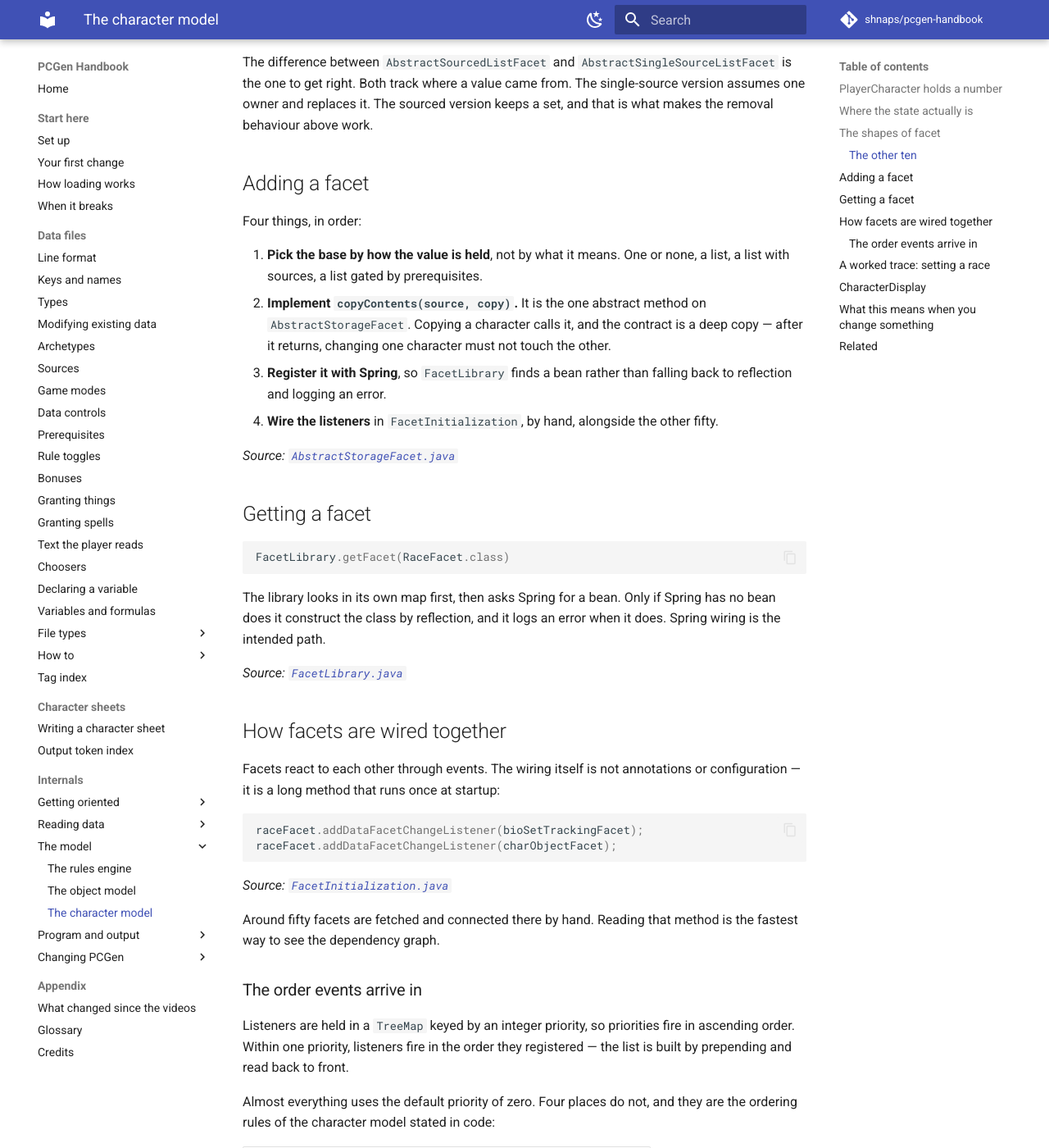
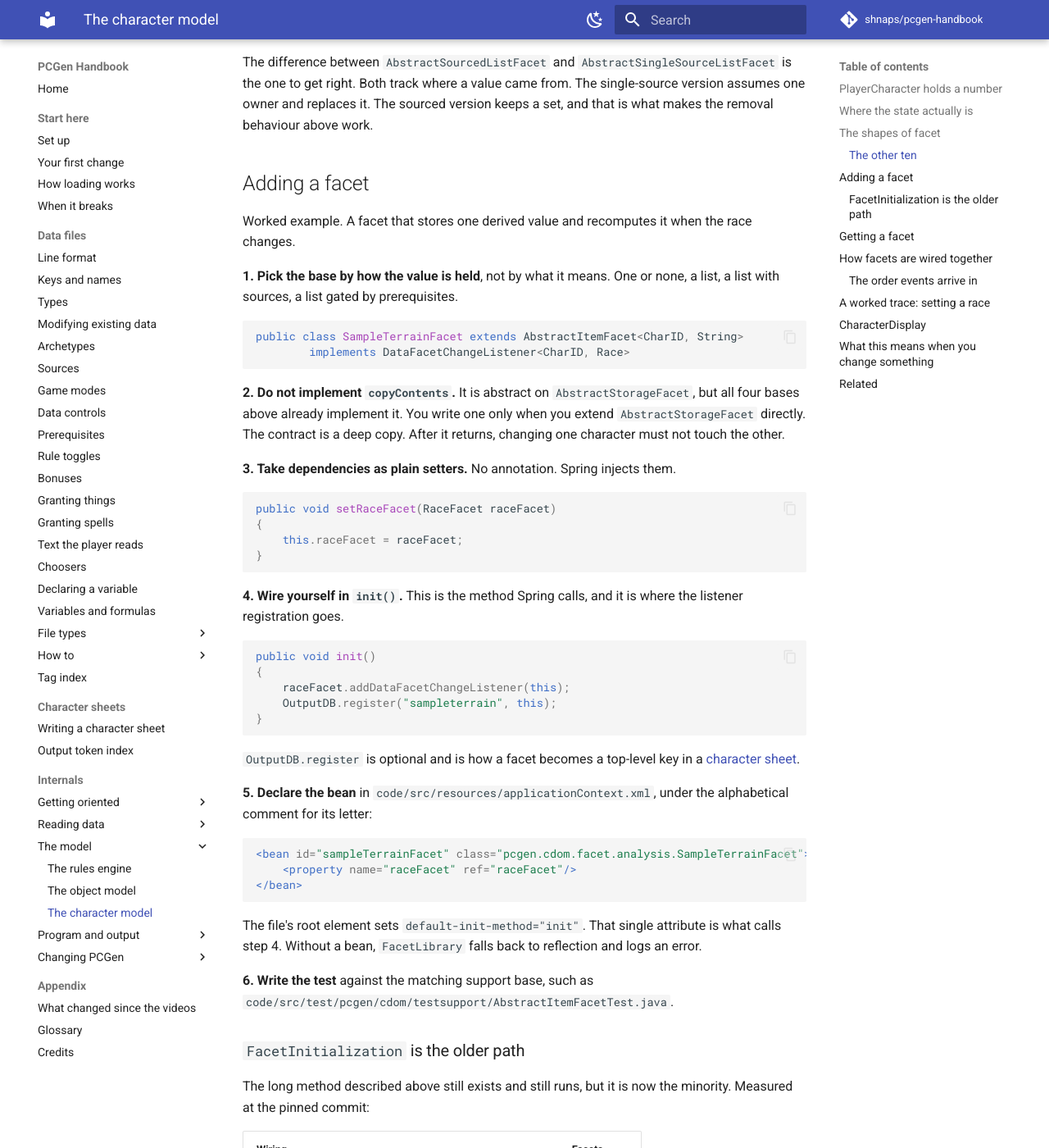
Before and after one commit to shnaps/pcgen-handbook, an MkDocs documentation site: the page built from docs/internals/facets.md, in a window 1280 px wide and 1400 px high, scrolled down 2357 px. Shown: the whole window at 82% size. Built offline with MkDocs 1.6.1 and Material for MkDocs 9.7.7, drawn with Linux system fonts in a browser that asks for light colours; comment, search, counter and statistics services are not loaded; some of the changed text lies outside the part shown.

Commit message:
Fix three correctness defects found by running the docs as tasks
A reviewer attempted three real changes using only the handbook. All three
stopped, and two of the stops were in text written today.

facets.md told the reader to implement copyContents. All four recommended bases
already implement it — AbstractItemFacet:166, AbstractListFacet:402,
AbstractSourcedListFacet:437, AbstractQualifiedListFacet:460. It also sent
wiring to FacetInitialization, which holds 42 listener calls while 109 facets
self-wire in init() called by Spring default-init-method. The section is now a
worked example with the applicationContext.xml bean and OutputDB.register.

adding-a-tag.md gave an example that does not compile: it put with ObjectKey and
read back with getString, which takes a StringKey. The key also had to be
declared and the page never said so. Its test section described three assertions
while real tests write none and override hooks instead.

adding-a-tag.md also routed game mode tags and BONUS subtypes into a page that
documents neither. Those are GameModeLstToken via TokenStore and BonusObj via
Bonus, with different method names. Added a three-contracts table.

Co-Authored-By: Claude Opus 5 (1M context) <noreply@anthropic.com>

````diff
--- a/docs/internals/facets.md
+++ b/docs/internals/facets.md
@@ -99,18 +99,73 @@ makes the removal behaviour above work.
 
 ## Adding a facet
 
-Four things, in order:
+Worked example. A facet that stores one derived value and recomputes it when the race
+changes.
 
-1. **Pick the base by how the value is held**, not by what it means. One or none, a
-   list, a list with sources, a list gated by prerequisites.
-2. **Implement `copyContents(source, copy)`.** It is the one abstract method on
-   `AbstractStorageFacet`. Copying a character calls it, and the contract is a deep
-   copy — after it returns, changing one character must not touch the other.
-3. **Register it with Spring**, so `FacetLibrary` finds a bean rather than falling back
-   to reflection and logging an error.
-4. **Wire the listeners** in `FacetInitialization`, by hand, alongside the other fifty.
+**1. Pick the base by how the value is held**, not by what it means. One or none, a list,
+a list with sources, a list gated by prerequisites.
 
-*Source: [`AbstractStorageFacet.java`](https://github.com/PCGen/pcgen/blob/d262f8b44952860ff857132035fb32d8d11361fa/code/src/java/pcgen/cdom/facet/base/AbstractStorageFacet.java)*
+```java
+public class SampleTerrainFacet extends AbstractItemFacet<CharID, String>
+        implements DataFacetChangeListener<CharID, Race>
+```
+
+**2. Do not implement `copyContents`.** It is abstract on `AbstractStorageFacet`, but all
+four bases above already implement it. You write one only when you extend
+`AbstractStorageFacet` directly. The contract is a deep copy. After it returns, changing
+one character must not touch the other.
+
+**3. Take dependencies as plain setters.** No annotation. Spring injects them.
+
+```java
+public void setRaceFacet(RaceFacet raceFacet)
+{
+    this.raceFacet = raceFacet;
+}
+```
+
+**4. Wire yourself in `init()`.** This is the method Spring calls, and it is where the
+listener registration goes.
+
+```java
+public void init()
+{
+    raceFacet.addDataFacetChangeListener(this);
+    OutputDB.register("sampleterrain", this);
+}
+```
+
+`OutputDB.register` is optional and is how a facet becomes a top-level key in a
+[character sheet](../outputsheets/writing-a-sheet.md).
+
+**5. Declare the bean** in `code/src/resources/applicationContext.xml`, under the
+alphabetical comment for its letter:
+
+```xml
+<bean id="sampleTerrainFacet" class="pcgen.cdom.facet.analysis.SampleTerrainFacet">
+    <property name="raceFacet" ref="raceFacet"/>
+</bean>
+```
+
+The file's root element sets `default-init-method="init"`. That single attribute is what
+calls step 4. Without a bean, `FacetLibrary` falls back to reflection and logs an error.
+
+**6. Write the test** against the matching support base, such as
+`code/src/test/pcgen/cdom/testsupport/AbstractItemFacetTest.java`.
+
+### `FacetInitialization` is the older path
+
+The long method described above still exists and still runs, but it is now the minority.
+Measured at the pinned commit:
+
+| Wiring | Facets |
+|---|---|
+| own `init()`, called by Spring | 109 |
+| `addDataFacetChangeListener` calls in `FacetInitialization` | 42 |
+
+Read `FacetInitialization` to see the dependency graph. Write new wiring in `init()`.
+
+*Source: [`AgeSetFacet.java`](https://github.com/PCGen/pcgen/blob/d262f8b44952860ff857132035fb32d8d11361fa/code/src/java/pcgen/cdom/facet/analysis/AgeSetFacet.java)*
 
 ## Getting a facet
 
@@ -136,8 +191,9 @@ raceFacet.addDataFacetChangeListener(charObjectFacet);
 
 *Source: [`FacetInitialization.java`](https://github.com/PCGen/pcgen/blob/d262f8b44952860ff857132035fb32d8d11361fa/code/src/java/pcgen/cdom/facet/FacetInitialization.java)*
 
-Around fifty facets are fetched and connected there by hand. Reading that method is the
-fastest way to see the dependency graph.
+Forty-two listener registrations are made there by hand. Reading that method is the
+fastest way to see the dependency graph. It is no longer where most wiring lives. See
+[adding a facet](#adding-a-facet).
 
 ### The order events arrive in
 
````
Also changed, not shown: docs/internals/adding-a-tag.md (+85 -13 lines).
